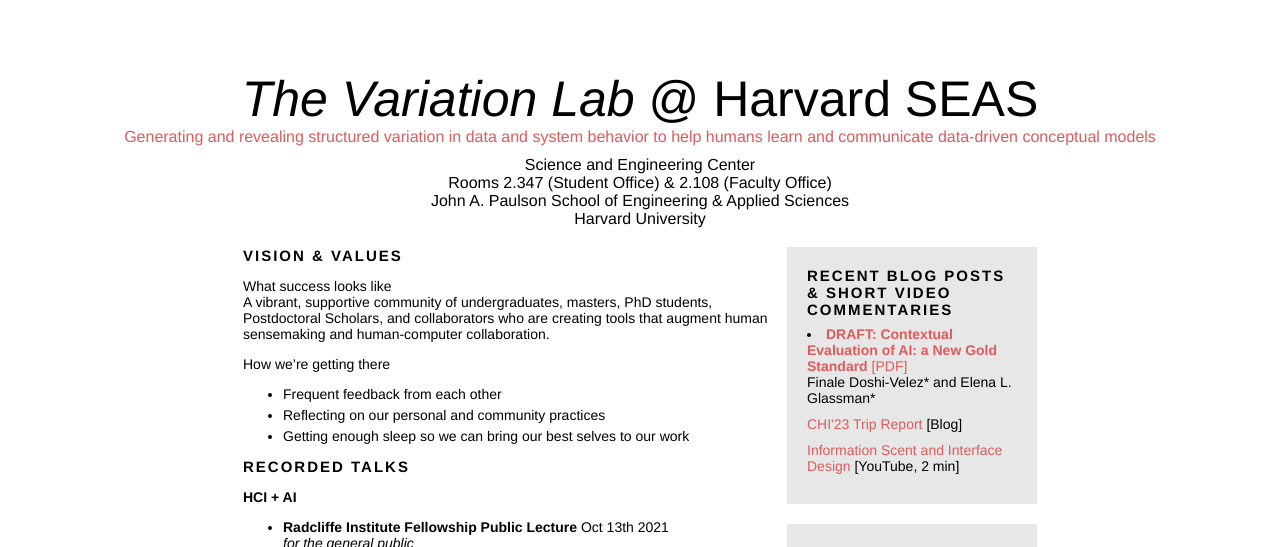
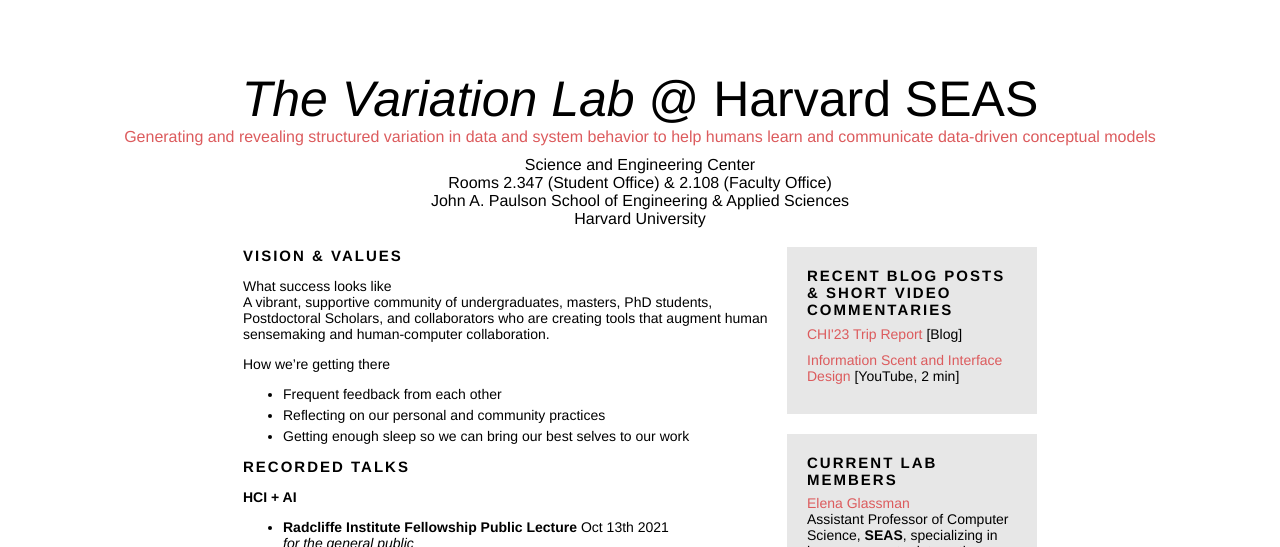
Before and after one commit to eglassman/eglassman.github.io, a Jekyll site: the page built from index.html, in a window 1280 px wide and 900 px high, cut to the strip 0-547 px from the top of the window. Built offline with Jekyll 4.4.1, drawn with Linux system fonts in a browser that asks for light colours; some of the changed text lies outside the part shown.

Commit message:
moved draft

```diff
--- a/index.html
+++ b/index.html
@@ -298,11 +298,16 @@
         </li>
       </ul>
 
-      <!-- <p>
-        <span class="boldish">HCI + Programming Languages</span>
+      <<p>
+        <span class="boldish">Working Drafts</span>
       </p>
 
-      <ol>
+      <ul>
+      <li><a href="papers/alt_CHI_Benchmarks_are_not_enough_8p.pdf">DRAFT: Contextual Evaluation of AI: a New Gold Standard [PDF]</a>
+        <br/>Finale Doshi-Velez* and Elena L. Glassman*
+      </li>
+      </ul>
+      <!-- <ol>
         <li><em><a href="papers/Rebecca_PLATEAU.pdf">Approaching polyglot programming: what can we learn from bilingualism studies?</a></em><br/>Rebecca Hao and Elena Glassman. PLATEAU Workshop 2019.</li>
       <li><em><a href="https://andrewhead.info/assets/pdf/scooping-examples.pdf">Interactive Extraction of Examples from Existing Code</a></em>.<br/>Andrew Head, Elena Glassman, Björn Hartmann, and Marti Hearst. CHI 2018.<br/>(<a href="https://andrewhead.info/assets/pdf/scooping-examples-auxiliary-material.pdf">supplemental material</a>) (<a href="https://andrewhead.info/assets/pdf/scooping-examples-slides.pdf">slides</a>) (<a href="https://codescoop.berkeley.edu">demo</a>) (<a href="https://www.youtube.com/watch?v=RYbhnRDbvyY">video</a>) (<a href="https://www.youtube.com/watch?v=sIpSS-F1Ltg">teaser</a>)</li>
       </ol> -->
@@ -329,13 +334,13 @@
       Recent blog posts & short video commentaries
       </div>
 
-      <div class="margin-bottom">
+      <!-- <div class="margin-bottom">
         <div class="slightlybold">
-          <li><a href="papers/alt_CHI_Benchmarks_are_not_enough_8p.pdf"><b>DRAFT: Contextual Evaluation of AI: a New Gold Standard</b> [PDF]</a>
+          <li><a href="papers/alt_CHI_Benchmarks_are_not_enough_8p.pdf">DRAFT: Contextual Evaluation of AI: a New Gold Standard [PDF]</a>
             <br/>Finale Doshi-Velez* and Elena L. Glassman*
           </li>
         </div>
-      </div>
+      </div> -->
 
       <div class="margin-bottom">
         <div class="slightlybold">
```
